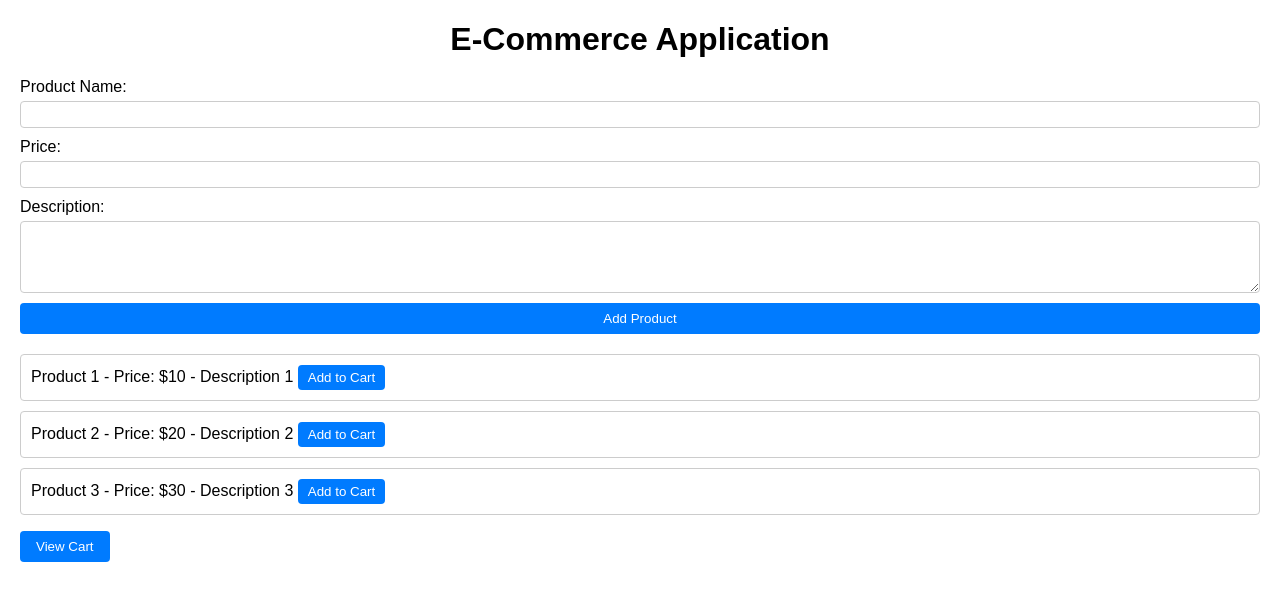
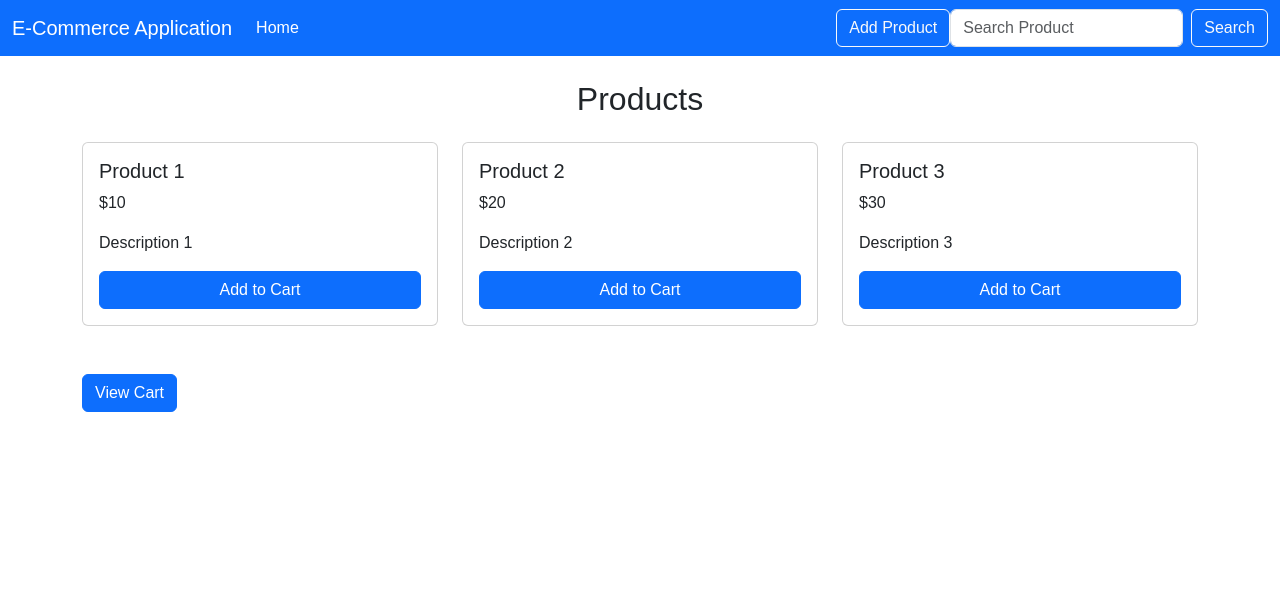
Before and after one commit to DarshanVora99/E-Commerce-Website, a Flask app: page / in a window 1280 px wide. Shown: the top 601 px of the page. Run offline with Flask 3, Linux system fonts and the light colour scheme; data that the repository does not hold is empty.

Commit message:
Improved UI

```diff
--- a/PART 3 UI + Flask API Code/static/css/style.css
+++ b/PART 3 UI + Flask API Code/static/css/style.css
@@ -1,68 +1,22 @@
+/* style.css */
 body {
     font-family: Arial, sans-serif;
-    margin: 20px;
+
 }
 
-h1 {
-    text-align: center;
-    margin-bottom: 20px;
+h2 {
+    margin-top: 0;
 }
 
-form {
-    display: flex;
-    flex-direction: column;
-    margin-bottom: 20px;
+#product-form {
+    max-width: 500px;
+    margin: auto;
 }
 
-label {
-    margin-bottom: 5px;
-}
-
-input[type="text"],
-input[type="number"],
-textarea {
-    margin-bottom: 10px;
-    padding: 5px;
-    border: 1px solid #ccc;
-    border-radius: 4px;
-}
-
-button {
-    padding: 8px 16px;
-    background-color: #007BFF;
-    color: #fff;
-    border: none;
-    border-radius: 4px;
-    cursor: pointer;
-}
-
-ul {
-    list-style: none;
-    padding: 0;
-}
-
-li {
-    margin-bottom: 10px;
-    padding: 10px;
-    border: 1px solid #ccc;
-    border-radius: 4px;
-}
-
-.add-to-cart-btn,
-.delete-from-cart-btn {
-    padding: 5px 10px;
-    background-color: #007BFF;
-    color: #fff;
-    border: none;
-    border-radius: 4px;
-    cursor: pointer;
+.add-to-cart-btn {
+    width: 100%;
 }
 
 #cart-list {
     margin-top: 20px;
 }
-
-#total-amount {
-    margin-top: 10px;
-    font-weight: bold;
-}
--- a/PART 3 UI + Flask API Code/templates/index.html
+++ b/PART 3 UI + Flask API Code/templates/index.html
@@ -4,33 +4,84 @@
     <meta charset="UTF-8">
     <meta name="viewport" content="width=device-width, initial-scale=1.0">
     <title>E-Commerce Website</title>
+    <link href="https://cdn.jsdelivr.net/npm/bootstrap@5.3.3/dist/css/bootstrap.min.css" rel="stylesheet" integrity="sha384-QWTKZyjpPEjISv5WaRU9OFeRpok6YctnYmDr5pNlyT2bRjXh0JMhjY6hW+ALEwIH" crossorigin="anonymous">
     <link rel="stylesheet" href="{{ url_for('static', filename='css/style.css') }}">
 </head>
 <body>
-    <h1>E-Commerce Application</h1>
+    <nav class="navbar navbar-expand-lg navbar-dark bg-primary">
+        <div class="container-fluid">
+            <a class="navbar-brand" href="/">E-Commerce Application</a>
+            <button class="navbar-toggler" type="button" data-bs-toggle="collapse" data-bs-target="#navbarSupportedContent" aria-controls="navbarSupportedContent" aria-expanded="false" aria-label="Toggle navigation">
+                <span class="navbar-toggler-icon"></span>
+            </button>
+            <div class="collapse navbar-collapse" id="navbarSupportedContent">
+                <ul class="navbar-nav me-auto mb-2 mb-lg-0">
+                    <li class="nav-item">
+                        <a class="nav-link active" aria-current="page" href="/">Home</a>
+                    </li>
+                </ul>
+                <button class="btn btn-outline-light" data-bs-toggle="modal" data-bs-target="#addProductModal">Add Product</button>
+                <form class="d-flex">
+                    <input class="form-control me-2" type="search" placeholder="Search Product" aria-label="Search">
+                    <button class="btn btn-outline-light" type="submit">Search</button>
+                </form>
+            </div>
+        </div>
+    </nav>
 
+    <div class="modal fade" id="addProductModal" tabindex="-1" aria-labelledby="addProductModalLabel" aria-hidden="true">
+        <div class="modal-dialog">
+            <div class="modal-content">
+                <div class="modal-header">
+                    <h5 class="modal-title" id="addProductModalLabel">Add Product</h5>
+                    <button type="button" class="btn-close" data-bs-dismiss="modal" aria-label="Close"></button>
+                </div>
+                <div class="modal-body">
+                    <form id="product-form">
+                        <div class="mb-3">
+                            <label for="name" class="form-label">Product Name:</label>
+                            <input type="text" class="form-control" id="name" name="name" required>
+                        </div>
+                        <div class="mb-3">
+                            <label for="price" class="form-label">Price:</label>
+                            <input type="number" class="form-control" id="price" name="price" min="0" step="0.01" required>
+                        </div>
+                        <div class="mb-3">
+                            <label for="description" class="form-label">Description:</label>
+                            <textarea class="form-control" id="description" name="description" rows="4" required></textarea>
+                        </div>
+                        <button type="submit" class="btn btn-primary">Add Product</button>
+                    </form>
+                </div>
+            </div>
+        </div>
+    </div>
 
-    <form id="product-form">
-        <label for="name">Product Name:</label>
-        <input type="text" id="name" name="name" required>
-        <label for="price">Price:</label>
-        <input type="number" id="price" name="price" min="0" step="0.01" required>
-        <label for="description">Description:</label>
-        <textarea id="description" name="description" rows="4" required></textarea>
-        <button type="submit">Add Product</button>
-    </form>
-    <ul id="product-list">
-        {% for product in products %}
-        <li>
-            {{ product.name }} - Price: ${{ product.price }} - {{ product.description }}
-            <button class="add-to-cart-btn" data-product-id="{{ product.id }}">Add to Cart</button>
-        </li>
-        {% endfor %}
-    </ul>
+    <div class="container mt-4">
+        <h2 class="text-center mb-4">Products</h2>
+        <div class="row">
+            {% for product in products %}
+            <div class="col-md-4">
+                <div class="card mb-4">
+                    <div class="card-body">
+                        <h5 class="card-title">{{ product.name }}</h5>
+                        <p class="card-text">${{ product.price }}</p>
+                        <p class="card-text">{{ product.description }}</p>
+                        <button class="btn btn-primary add-to-cart-btn" data-product-id="{{ product.id }}">Add to Cart</button>
+                    </div>
+                </div>
+            </div>
+            {% endfor %}
+        </div>
+    </div>
 
-    <button id="view-cart-btn">View Cart</button>
-    <ul id="cart-list" style="display: none;"></ul>
-    <p id="total-amount" style="display: none;"></p>
+    <div class="container mt-4 mb-4">
+        <button id="view-cart-btn" class="btn btn-primary">View Cart</button>
+        <ul id="cart-list" class="list-group mt-4" style="display: none;"></ul>
+        <p id="total-amount" class="mt-2" style="display: none;"></p>
+    </div>
+
+    <script src="https://cdn.jsdelivr.net/npm/bootstrap@5.3.3/dist/js/bootstrap.bundle.min.js" integrity="sha384-YvpcrYf0tY3lHB60NNkmXc5s9fDVZLESaAA55NDzOxhy9GkcIdslK1eN7N6jIeHz" crossorigin="anonymous"></script>
     <script src="{{ url_for('static', filename='js/script.js') }}"></script>
 </body>
 </html>
```
